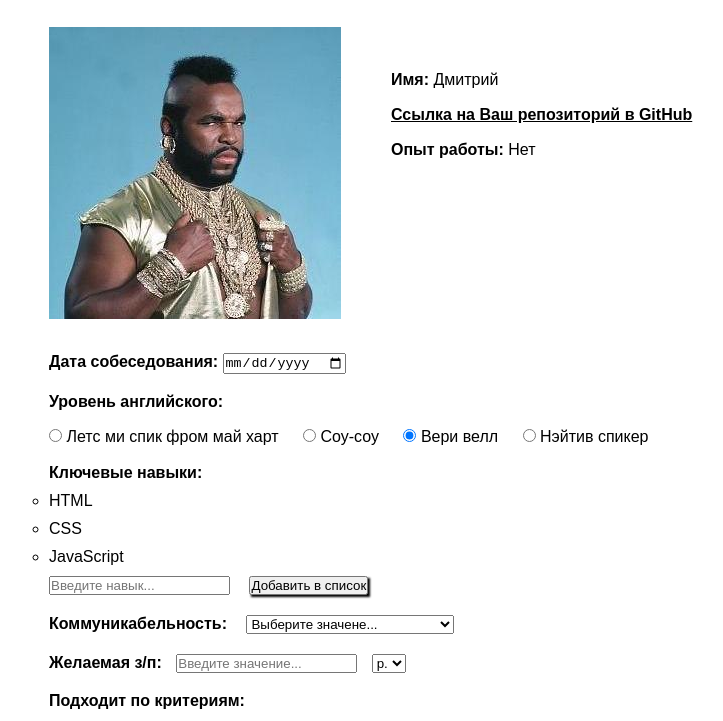
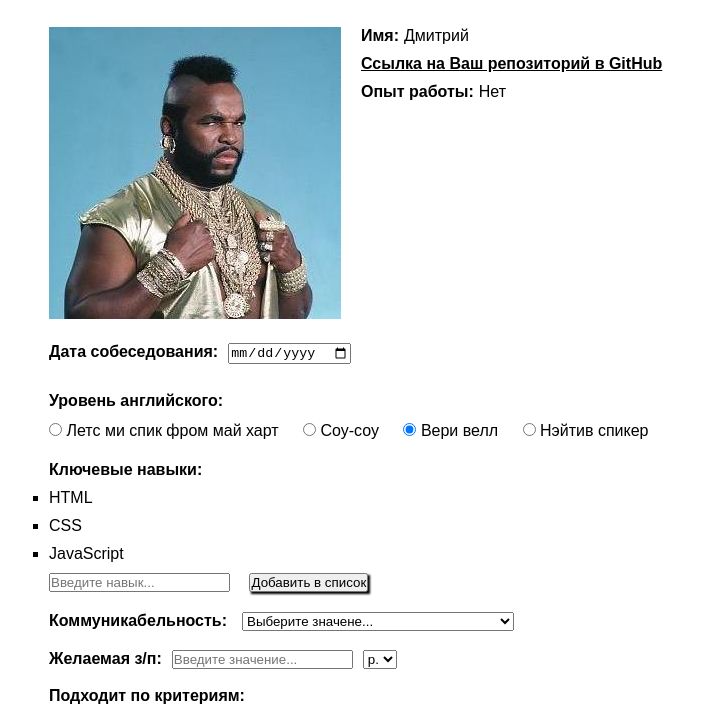
Before and after one commit to Dimasiq/simple_resume, a plain HTML site: page index.html in a window 1280 px wide. Shown: the part 70-791 px from the top of the page, without its empty margins (79-802 px from the left). Drawn offline with Linux system fonts and the light colour scheme.

Commit message:
Some more fixes

```diff
--- a/index.html
+++ b/index.html
@@ -7,29 +7,24 @@
 </head>
 <body>
 	<header class="heading">
-		<div class="wrapper">
 			<h1>Вакансия: Junior Frontend Developer</h1>
-		</div>
 	</header>
 	<div class="info">
-		<div class="wrapper">
 			<div class="photo">
 				<img src="img/rozha.jpg" alt="rozha"/>
 			</div>
 			<div class="main-info">
-				<p class="name"><span class="bold">Имя: </span>Дмитрий</p>
-				<a href="https://github.com/Dimasiq" class="gitlink">Ссылка на Ваш репозиторий в GitHub</a>
-				<p class="exp"><span class="bold">Опыт работы: </span>Нет</p>
-			</div>
-			<div class="interview-date">
-				<p><span class="bold">Дата собеседования: </span><input type="date"></p>
-			</div>
-		</div>
+        <div class="name"><h4>Имя:</h4>Дмитрий</div>
+				<a href="https://github.com/Dimasiq" class="gitlink" target="_blank">Ссылка на Ваш репозиторий в GitHub</a>
+				<div class="exp"><h4>Опыт работы: </h5>Нет</div>
+		  </div>
 	</div>
+	<div class="interview-date">
+      <h4>Дата собеседования: </h4><input type="date">
+  </div>
 	<div class="skills">
-		<div class="wrapper">
 			<div class="english">
-				<p class="bold">Уровень английского:</p>
+        <h4>Уровень английского:</h4>
 					<label>
 						<input type="radio" name="eng"> Летс ми спик фром май харт
 					</label>
@@ -44,7 +39,7 @@
 					</label>
 			</div>
 			<div class="key-skills">
-				<p class='bold'>Ключевые навыки:</p>
+        <h4>Ключевые навыки:</h4>
 				<ul id="skillsList">
 					<li>HTML</li>
 					<li>CSS</li>
@@ -54,24 +49,25 @@
 				<button id="add" onclick="addList();">Добавить в список</button>
 			</div>
 			<div class="communication">
-				<p class="bold">Коммуникабельность:
+        <h4>Коммуникабельность: </h4>
 				<select name="communication" id="comm" >
 					<option selected disabled>Выберите значене...</option>
-					<option value="weeks">Не выхожу из дома неделями</option>
-					<option value="months">Не выхожу из дома месяцами</option>
-					<option value="years">Не выхожу из дома годами</option>
-				</select></p>
+					<option value="weeks">Не выхожу из дома неделями, пишу код</option>
+					<option value="months">Не выхожу из дома месяцами, пишу код</option>
+					<option value="years">Не выхожу из дома годами, пишу код</option>
+				</select>
 			</div>
 			<div class="wage">
-				<p class="bold">Желаемая з/п: <input type="text" placeholder="Введите значение...">
+				<h4>Желаемая з/п: </h4>
+				<input type="number" placeholder="Введите значение...">
 				<select name="wage" id="value">
 					<option value="rur">р.</option>
 					<option value="usd">$</option>
 					<option value="eur">€</option>
-					</select></p>
+          </select>
 			</div>
 			<div class="check">
-				<p class="bold">Подходит по критериям:</p>
+        <h4>Подходит по критериям:</h4>
 					<label>
 						<input type="checkbox" checked="checked"/>
 						Знание английского
@@ -90,7 +86,7 @@
 					</label>
 			</div>
 			<div class="tab">
-				<p class="bold">Образование, курсы и т.п.</p>
+        <h4>Образование, курсы и т.п.</h4>
 				<table>
 					<tr>
 						<th>#</th>
@@ -115,7 +111,6 @@
 				</table>
 			</div>
 		</div>
-	</div>
 	<script src="script/script.js"></script>
 </body>
 </html>
--- a/script/script.js
+++ b/script/script.js
@@ -6,4 +6,9 @@ function addList(){
 	list.innerHTML = text;
 
 	element.appendChild(list);
+
+  document.onclick = function(){
+    list = Array.from(document.querySelectorAll('li'));
+    list.forEach((e) => {e.onclick = function() { this.remove(); } });
+  }
 }
--- a/style.css
+++ b/style.css
@@ -1,21 +1,19 @@
-body{
-	font-family: sans-serif;
-	font-size: 16px;
-}
-
 *{
 	margin: 0;
 	padding: 0;
 }
 
-.wrapper{
-	width: 80%;
+body{
+	font-family: sans-serif;
+	font-size: 16px;
+  width: 80%;
 	margin: 0 auto;
 }
 
-.bold{
-	font-weight: 600;
+h4{
+	margin-bottom: 10px;
 }
+
 /*	heading	*/
 
 .heading{
@@ -26,54 +24,91 @@ body{
 
 .info{
 	margin-bottom: 10px;
+  display: flex;
 }
 .photo{
-	display: inline-block;
-	position: relative;
-	margin-bottom: 30px;
+	margin-bottom: 0;
 }
 .main-info{
-	display: inline-block;
-	position: absolute;
-	padding: 35px 50px;
-	margin: 0 auto;
-	line-height: 35px;
+  margin-left: 20px;
+	display: flex;
+  flex-direction: column;
+  justify-content: flex-start;
 }
-.main-info a{
+.name{
+  display: inline-flex;
+}
+.name h4{
+  margin-right: 5px;
+  margin-bottom: 0;
+}
+.gitlink{
 	color: black;
+  margin: 10px auto;
 	font-weight: 600;
+}
+.gitlink:hover{
+  text-decoration: none;
+}
+.exp{
+  display: inline-flex;
+}
+.exp h4{
+  margin-right: 5px;
+  margin-bottom: 0;
+}
+.interview-date{
+  display: inline-flex;
+  align-items: baseline;
+  margin: 10px 0;
+}
+.interview-date input{
+  margin-left: 10px;
 }
 /*	skills	*/
 .skills{
 	margin-bottom: 50px;
 }
 .english{
-	margin-bottom: 10px;
-	line-height: 35px;
+  margin: 10px 0;
+	line-height: 20px;
 }
 .english label{
 	margin-right: 20px;
 }
 .key-skills{
-	margin-bottom: 20px;
+  margin: 20px 0;
 }
-.key-skills p,
-.key-skills ul>li{
+.key-skills li{
 	margin-bottom: 10px;
-	list-style: circle;
+	list-style: square;
+}
+.key-skills li::after{
+  content: '×';
+  margin-left: 2px;
+  display: none;
+}
+.key-skills li:hover{
+  color: blue;
+}
+.key-skills li:hover::after{
+  display: inline;
 }
 .key-skills button{
 	margin-left: 15px;
 	box-shadow: 2px 2px 2px;
 }
 .communication{
-	margin-bottom: 20px;
+	margin: 10px 0;
+  display: flex;
+  align-items: baseline;
 }
 .communication select{
 	margin-left: 15px;
 }
 .wage{
-	margin-bottom: 10px;
+  display: flex;
+  align-items: baseline;
 }
 .wage input{
 	margin-left: 10px;
@@ -84,6 +119,9 @@ body{
 .check{
 	line-height: 35px;
 	margin-bottom: 10px;
+}
+.check h4{
+  margin-bottom: 0;
 }
 .check label{
 	margin-right: 20px;
```
